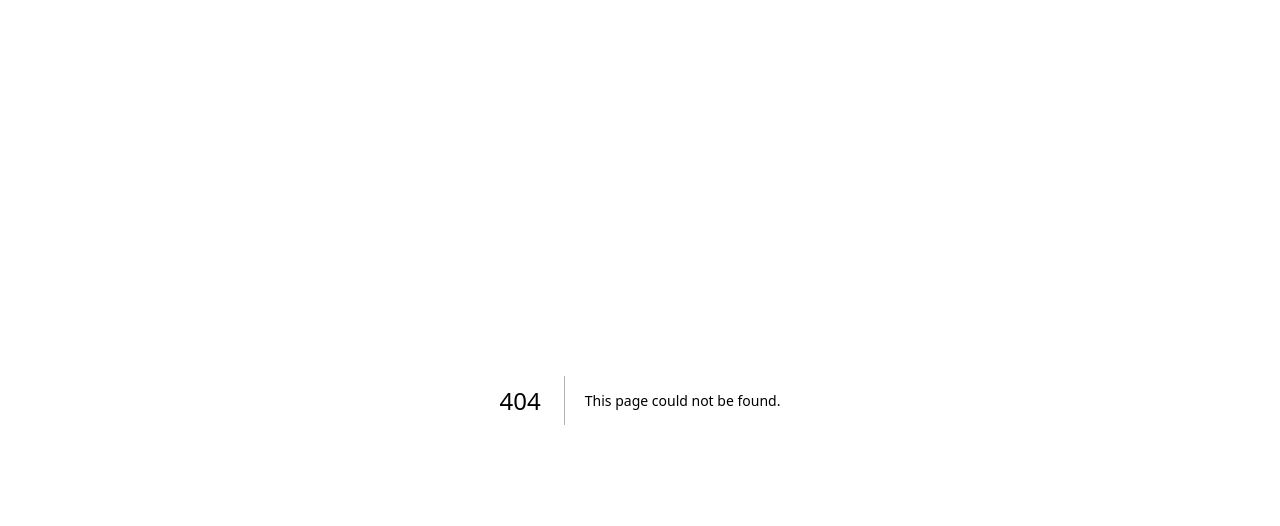
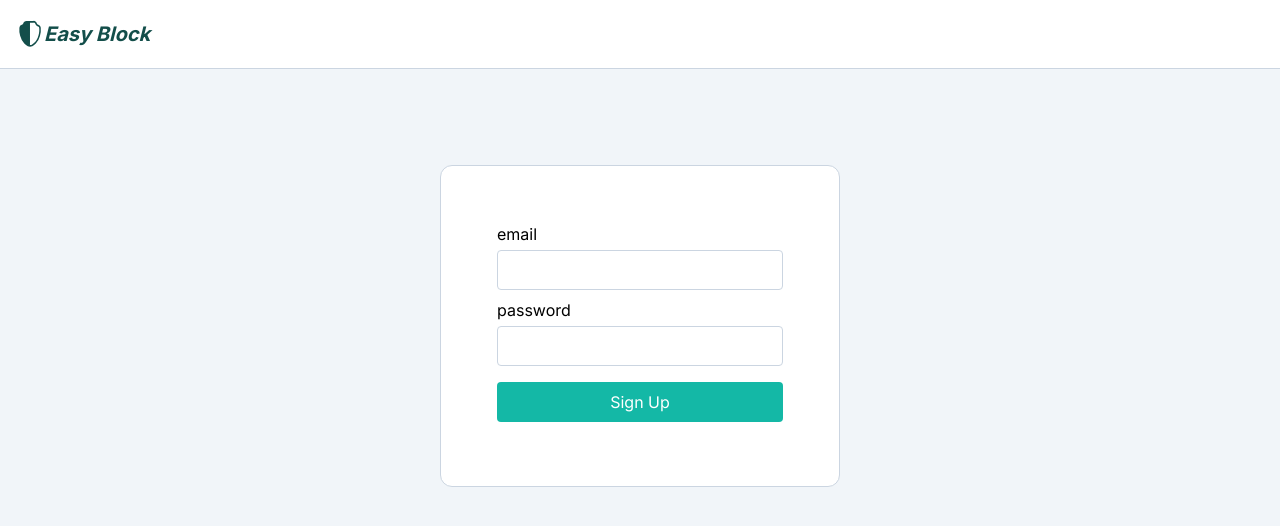
Before and after one commit to Viacheslav-ua/block-list-client, a Next.js app: page /sign-up in a window 1280 px wide. Before the commit this address had no page. Shown: the top 526 px of the page. Built offline with nearby package versions, Linux system fonts and the light colour scheme.

Commit message:
added FormPageLayout & SignUp form

```diff
--- /dev/null
+++ b/pages/sign-up.tsx
@@ -0,0 +1,4 @@
+import { SignUpPage } from "@/pages/sign-up";
+
+
+export default SignUpPage
--- /dev/null
+++ b/src/features/auth/index.ts
@@ -0,0 +1 @@
+export { SignUpForm } from './ui/sign-up-form';
--- /dev/null
+++ b/src/features/auth/ui/sign-up-form.jsx
@@ -0,0 +1,12 @@
+import { UiButton } from "@/shared/ui/ui-button";
+import { UiTextField } from "@/shared/ui/ui-text-field";
+
+export function SignUpForm() {
+  return (
+    <form className="flex flex-col gap-2">
+      <UiTextField label="email" />
+      <UiTextField className="mb-2" label="password" />
+      <UiButton variant="primary">Sign Up</UiButton>
+    </form>
+  )
+}
--- /dev/null
+++ b/src/pages/sign-up.tsx
@@ -0,0 +1,13 @@
+import { SignUpForm } from "@/features/auth";
+import { UiFormPageLayout } from "@/shared/ui/layouts/ui-form-page-layout";
+import { UiHeader } from "@/shared/ui/ui-header";
+
+export function SignUpPage() {
+  return (
+    <UiFormPageLayout
+    title=""
+    header={<UiHeader />}
+    form={<SignUpForm />}
+    />
+  )
+}
--- /dev/null
+++ b/src/shared/ui/layouts/ui-form-page-layout.tsx
@@ -0,0 +1,18 @@
+import { ReactNode } from "react";
+
+
+export function UiFormPageLayout({header, form, title}: {header?: ReactNode, form?: ReactNode, title: string}) {
+
+  return(
+    <div className="min-h-screen flex flex-col bg-slate-100">
+    {header}
+    <main className="grow flex flex-col pt-24">
+      <div className="rounded-xl border border-slate-300 px-14 py-8 pb-16 w-full max-w-[400px] bg-white self-center">
+        <h1 className="text-2xl mb-6">{title}</h1>
+        {form}
+      </div>
+    </main>
+
+  </div>
+  )
+}
--- a/src/shared/ui/ui-header.tsx
+++ b/src/shared/ui/ui-header.tsx
@@ -4,7 +4,7 @@
 
 export function UiHeader({className, right}: {className?: string, right?: ReactNode }) {
   return (
-  <header className={clsx("px-4 py-5 border-b border-slate-300 flex justify-between items-center", className)}>
+  <header className={clsx("px-4 py-5 border-b border-slate-300 bg-white flex justify-between items-center", className)}>
     <UiLogo className="text-teal-900 font-bold text-sm italic" />
     {right}
   </header>
```
